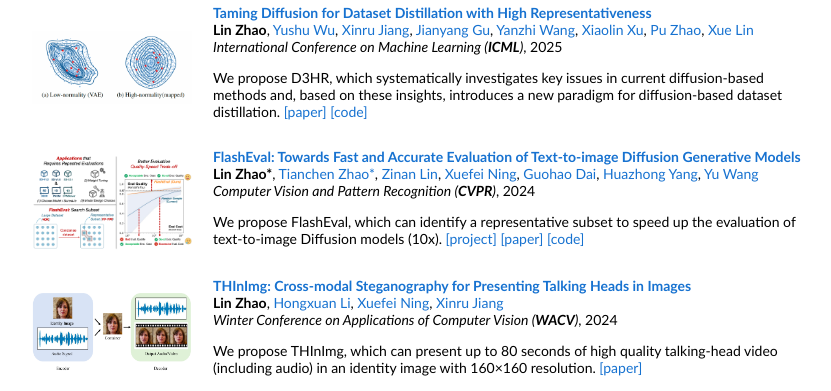
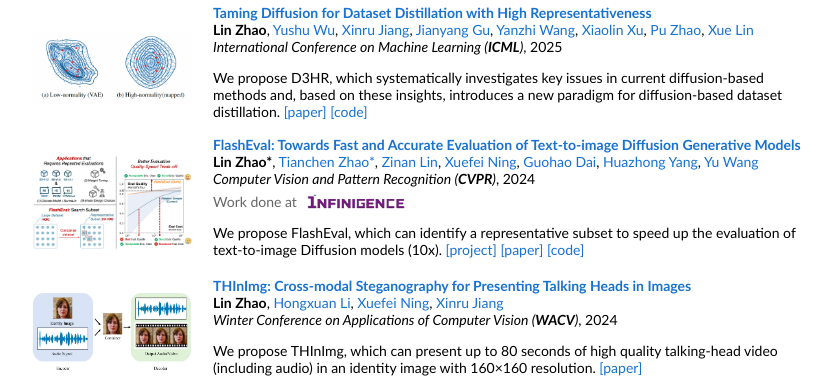
Before and after one commit to lin-zhao-resoLve/lin-zhao-resoLve.github.io, a plain HTML site: page index.html in a window 1280 px wide. Shown: the part 2468-2859 px from the top of the page, without its empty margins (228-1059 px from the left). Drawn offline with Linux system fonts and the light colour scheme; a script that the page names is missing.

Commit message:
Add files via upload

```diff
--- a/index.html
+++ b/index.html
@@ -14,6 +14,7 @@
       .affil { margin-top: 6px; color: #666; font-size: 14px; display: flex; align-items: center; flex-wrap: wrap; gap: 6px; }
       .affil-brand { display: inline-flex; align-items: center; gap: 5px; font-weight: 700; font-size: 15px; margin-left: 4px; }
       .affil-brand svg { width: 17px; height: 17px; flex: none; }
+      .affil-logo { height: 15px; width: auto; margin-left: 4px; }
     </style>
   </head>
 
@@ -284,6 +285,7 @@
                 <strong>Lin Zhao*</strong>, <a href="">Tianchen Zhao*</a>, <a href="">Zinan Lin</a>, <a href="">Xuefei Ning</a>, <a href="">Guohao Dai</a>, <a href="">Huazhong Yang</a>, <a href="">Yu Wang</a>
                 <br>
                 <em>Computer Vision and Pattern Recognition (<strong>CVPR</strong>)</em>, 2024
+                <div class="affil">Work done at <img class="affil-logo" src="images/Infinigence.png" alt="Infinigence"></div>
                 <p>We propose FlashEval, which can identify a representative subset to speed up the evaluation of text-to-image Diffusion models (10x). <a href="http://a-suozhang.xyz/flasheval.github.io/">[project] <a href="https://arxiv.org/abs/2403.16379">[paper] <a href="https://github.com/thu-nics/FlashEval">[code]</a></p>
               </td>
             </tr>
```
Also changed, not shown: images/Infinigence.png (added).
